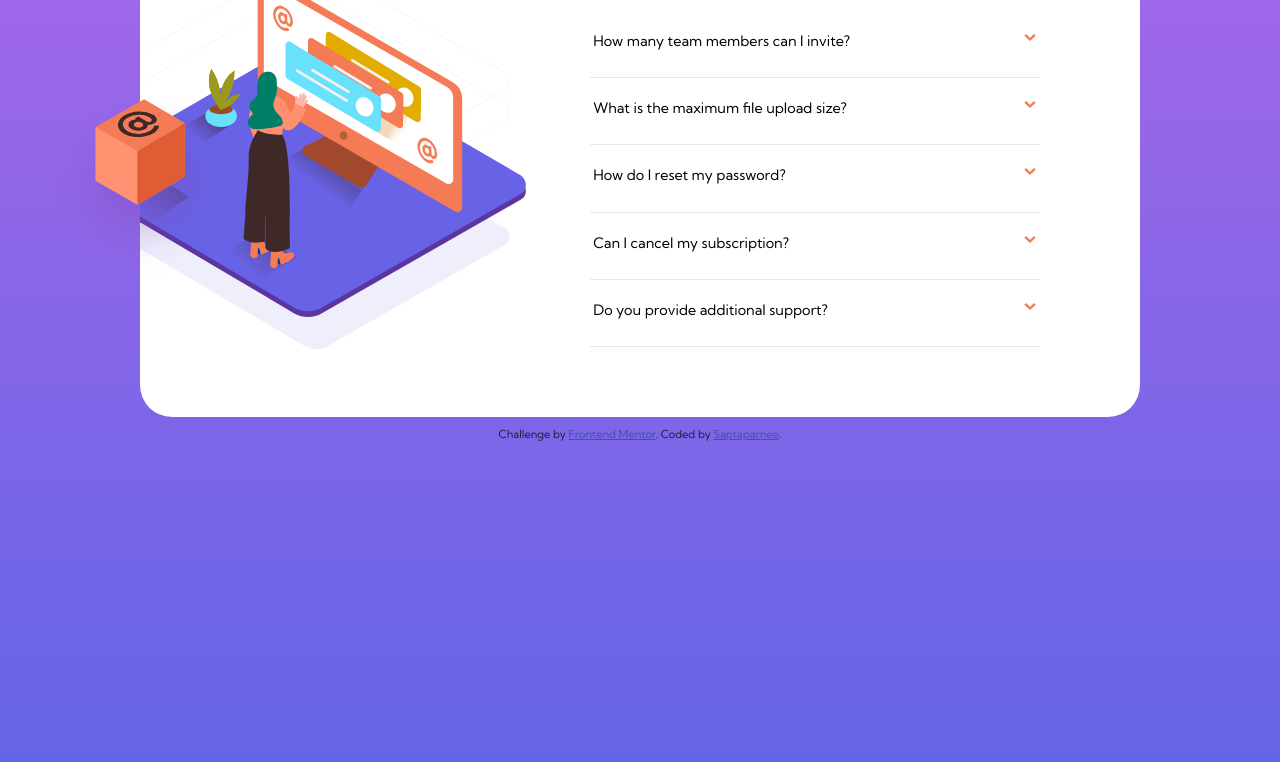
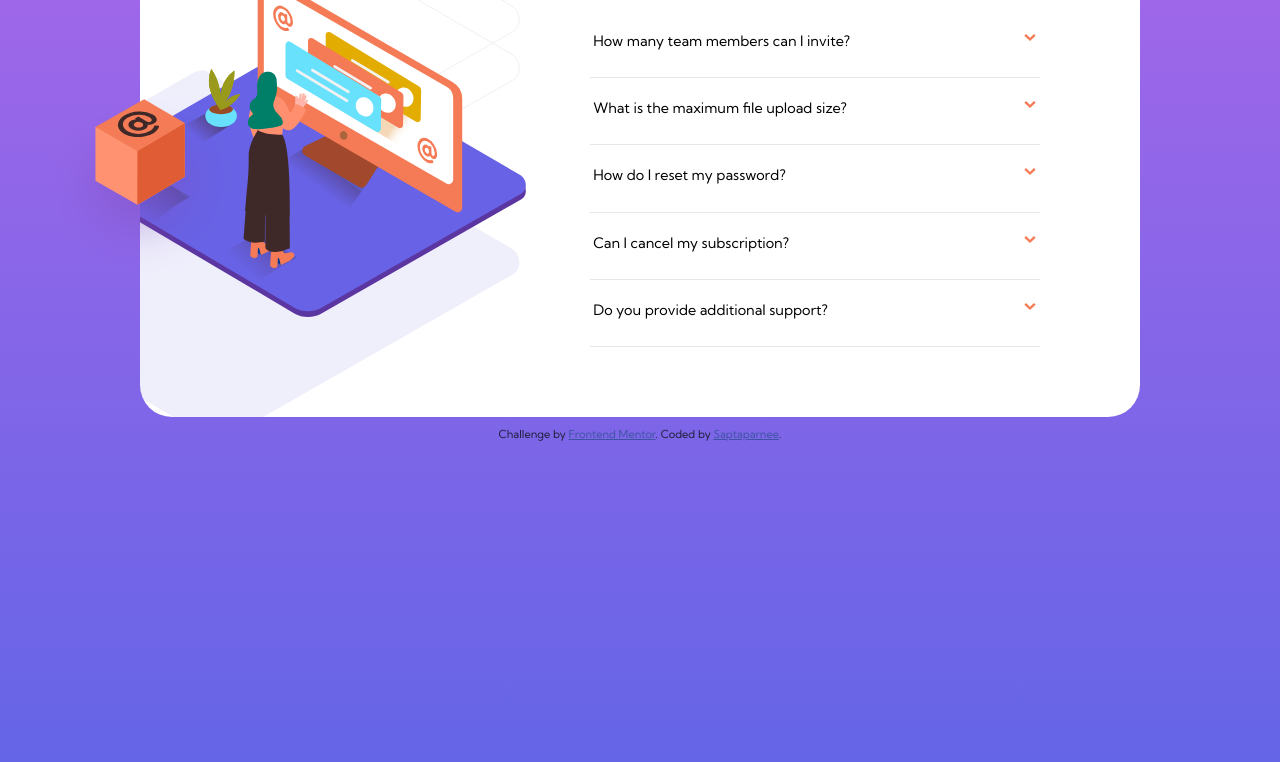
Before and after one commit to saptaparneechaudhuri/frontend-mentor-accordion, a plain HTML site: page index.html in a window 1280 px wide. Shown: the part 214-976 px from the top of the page. Drawn offline with Linux system fonts and the light colour scheme.

Commit message:
adding some changes

```diff
--- a/style.css
+++ b/style.css
@@ -150,7 +150,7 @@ if width < max-width; let the browser use width. */
 
 @media (min-width: 56rem) {
   body {
-    padding: 5rem;
+    padding: 5rem 5rem;
   }
   .card {
     display: flex;
@@ -158,9 +158,9 @@ if width < max-width; let the browser use width. */
     padding: 4.375rem 6.25rem 4.375rem 0;
     position: relative;
     background-image: url("/images/bg-pattern-desktop.svg");
-    background-size: 25rem;
+    background-size: 39rem;
     background-repeat: no-repeat;
-    background-position: -5% 55%;
+    background-position: -65% 70%;
   }
 
   .card-box {
```
